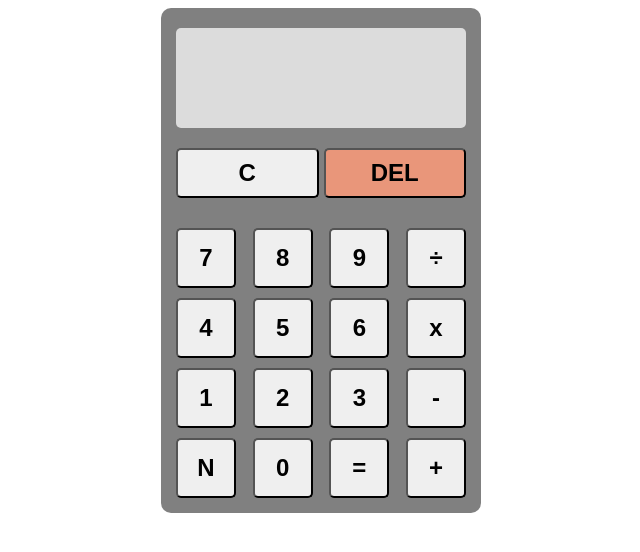
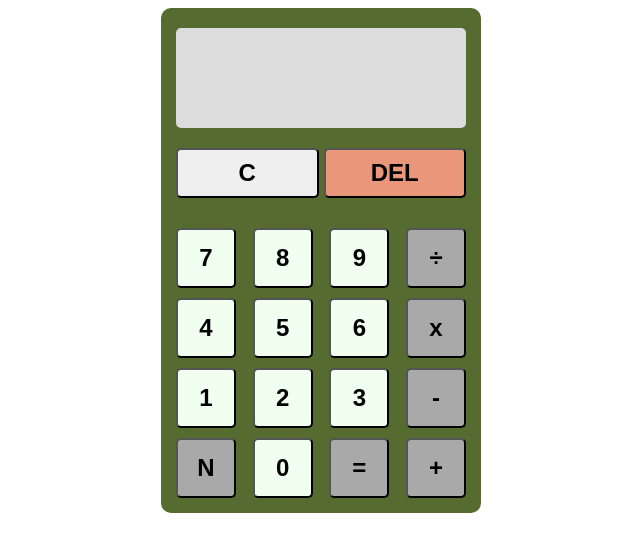
Before and after one commit to nikolapivac/calculator, a plain HTML site: page index.html in a window 1280 px wide. Shown: the whole page, without its empty margins (319-959 px from the left). Drawn offline with Linux system fonts and the light colour scheme.

Commit message:
Changed background color of elements

```diff
--- a/styles.css
+++ b/styles.css
@@ -12,7 +12,7 @@ body{
     display: flex;
     flex-direction: column;
     width: 320px;
-    background-color: grey;
+    background-color:darkolivegreen;
     border-radius: 10px;
 }
 
@@ -53,3 +53,16 @@ body{
     margin: 5px;
     border-radius: 5px;
 }
+
+.number{
+    background-color:honeydew;
+}
+
+.operator,
+.equal{
+    background-color:darkgrey;
+}
+
+.blank{
+    background-color: darkgray;
+}
```
